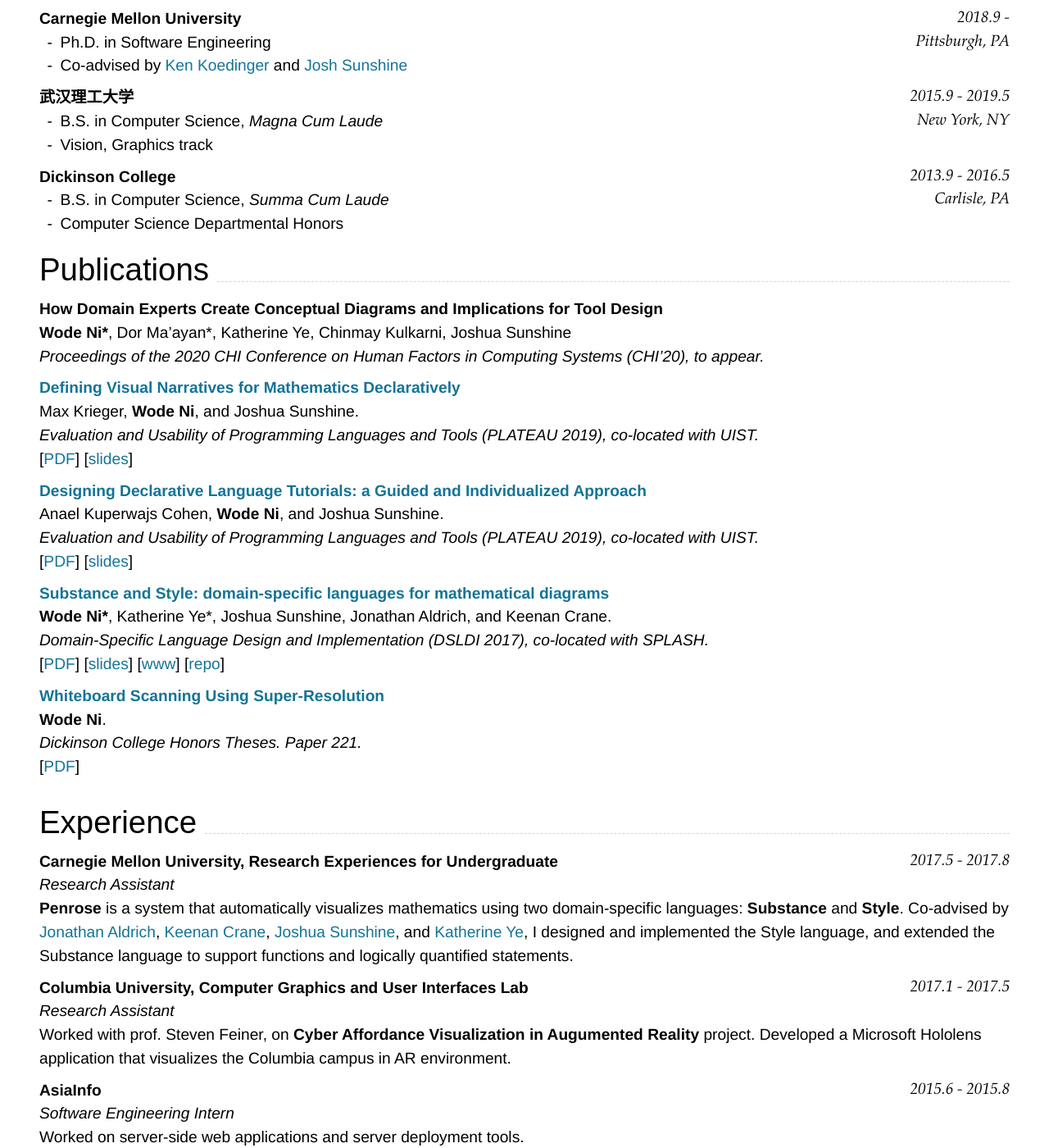
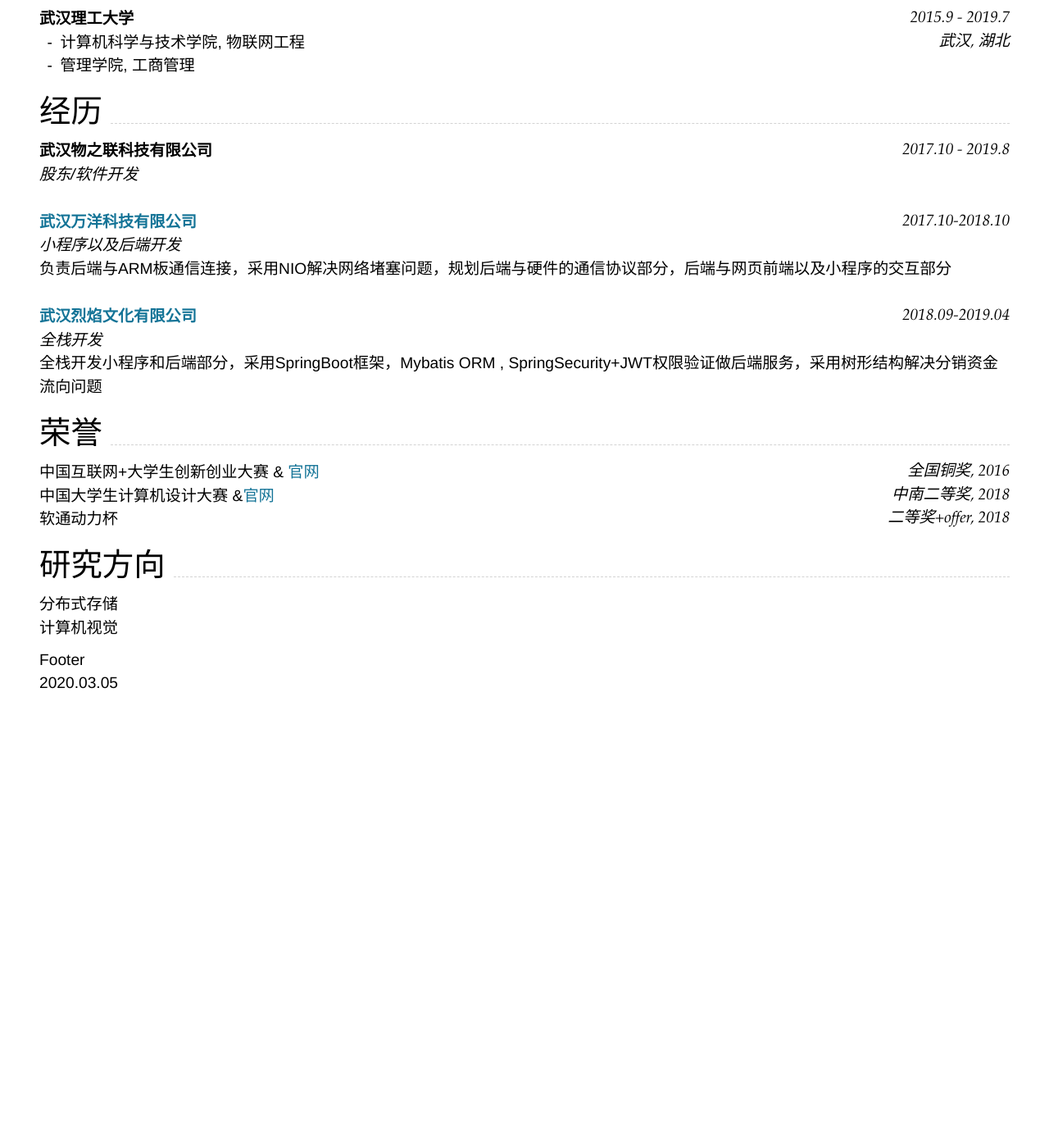
Before and after one commit to Fourous/Fourous.github.io, a Jekyll site: the page built from resumeCH.md, in a window 1280 px wide and 1400 px high, scrolled down 281 px. Shown: the whole window at 82% size. Built offline with Jekyll 4.4.1, drawn with Linux system fonts in a browser that asks for light colours; our own code applies the rules of GitHub Pages for plain Markdown files; after the commit the page ends 1177 px from its top, so only the background shows below that; some of the changed text lies outside the part shown.

Commit message:
add badage,delete english resume,add readme

````diff
--- a/about.html
+++ b/about.html
@@ -16,7 +16,7 @@
 <h1><strong>Hello</strong></h1>
 <a href="{{ site.baseurl }}/resumeCH"><strong>简历</strong></a>
 </br>
-<a href="{{ site.baseurl }}/resume"><strong>Resume</strong></a>
+<!-- <a href="{{ site.baseurl }}/resume"><strong>Resume</strong></a> -->
 <p>豆瓣：<a href="https://www.douban.com/people/133039065/"><strong>Fourous</strong></a></p>
 <p>知乎：<a href="https://www.zhihu.com/people/fourous"><strong>Fourous</strong></a></p>
 <p>掘金：<a href="https://juejin.im/user/5843c34a61ff4b006c2f6bdc"><strong>Fourous</strong></a></p>
--- a/codecov.yml
+++ /dev/null
@@ -1,2 +0,0 @@
-codecov:
-  token: d8b2c89f-64a9-4b9a-ac44-da4e871caeff
--- a/resumeCH.md
+++ b/resumeCH.md
@@ -10,127 +10,43 @@
 
 #  刘治桧
 
-<!--
-include contact information from the front matter
-Supported arguments:
-    - homepage: url, text
-    - phone
-    - email
--->
-
 {% include cv-contact.html %}
 
-## Education
+## 教育
 
-### **Carnegie Mellon University** `2018.9 -`
+### **武汉理工大学** `2015.9 - 2019.7`
 
 ```
-Pittsburgh, PA
+武汉, 湖北
 ```
 
-- Ph.D. in Software Engineering
-- Co-advised by [Ken Koedinger](http://pact.cs.cmu.edu/koedinger.html) and [Josh Sunshine](http://www.cs.cmu.edu/~jssunshi/)
+- 计算机科学与技术学院, 物联网工程
+- 管理学院, 工商管理
 
-### **武汉理工大学** `2015.9 - 2019.5`
+## 经历
 
-```
-New York, NY
-```
+### **武汉物之联科技有限公司** `2017.10 - 2019.8`
 
-- B.S. in Computer Science, _Magna Cum Laude_
-- Vision, Graphics track
+_股东/软件开发_<br><br>
+**[武汉万洋科技有限公司](https://github.com/Fourous/wanyangculture)**  `2017.10-2018.10`
+<br>_小程序以及后端开发_<br>
+负责后端与ARM板通信连接，采用NIO解决网络堵塞问题，规划后端与硬件的通信协议部分，后端与网页前端以及小程序的交互部分<br><br>
 
-### **Dickinson College** `2013.9 - 2016.5`
+**[武汉烈焰文化有限公司](https://github.com/Fourous/lieyan)** `2018.09-2019.04`
+<br>_全栈开发_<br>
+全栈开发小程序和后端部分，采用SpringBoot框架，Mybatis ORM , SpringSecurity+JWT权限验证做后端服务，采用树形结构解决分销资金流向问题
 
-```
-Carlisle, PA
-```
+## 荣誉
 
-- B.S. in Computer Science, _Summa Cum Laude_
-- Computer Science Departmental Honors
+中国互联网+大学生创新创业大赛 & [官网](https://cy.ncss.org.cn/index.html) `全国铜奖, 2016` <br>
+中国大学生计算机设计大赛 &[官网](http://jsjds.ruc.edu.cn/) `中南二等奖, 2018` <br>
+软通动力杯  `二等奖+offer, 2018` <br>
 
-## Publications
+## 研究方向
 
-### **How Domain Experts Create Conceptual Diagrams and Implications for Tool Design**
+ 分布式存储<br>
+ 计算机视觉<br>
 
-**Wode Ni\***, Dor Ma'ayan\*, Katherine Ye, Chinmay Kulkarni, Joshua Sunshine<br>
-_Proceedings of the 2020 CHI Conference on Human Factors in Computing Systems (CHI'20), to appear._
+### Footer
 
-### [**Defining Visual Narratives for Mathematics Declaratively**](http://plateau-workshop.org/assets/papers-2019/9.pdf)
-
-Max Krieger, **Wode Ni**, and Joshua Sunshine.<br>
-_Evaluation and Usability of Programming Languages and Tools (PLATEAU 2019), co-located with UIST._<br>
-[[PDF](http://plateau-workshop.org/assets/papers-2019/9.pdf)]
-[[slides](https://www.cs.cmu.edu/~woden/assets/plateau-19-presentation.pdf)]
-
-### [**Designing Declarative Language Tutorials: a Guided and Individualized Approach**](http://plateau-workshop.org/assets/papers-2019/2.pdf)
-
-Anael Kuperwajs Cohen, **Wode Ni**, and Joshua Sunshine.<br>
-_Evaluation and Usability of Programming Languages and Tools (PLATEAU 2019), co-located with UIST._<br>
-[[PDF](http://plateau-workshop.org/assets/papers-2019/2.pdf)]
-[[slides](https://www.cs.cmu.edu/~woden/assets/plateau-19-presentation.pdf)]
-
-### [**Substance and Style: domain-specific languages for mathematical diagrams**](https://2017.splashcon.org/event/dsldi-2017-substance-and-style-domain-specific-languages-for-mathematical-diagrams)
-
-**Wode Ni\***, Katherine Ye\*, Joshua Sunshine, Jonathan Aldrich, and Keenan Crane.<br> _Domain-Specific Language Design and Implementation (DSLDI 2017), co-located with SPLASH._ <br>
-[[PDF](https://www.cs.cmu.edu/~woden/assets/dsldi.pdf)]
-[[slides](https://www.cs.cmu.edu/~woden/assets/dsldi-presentation.pdf)]
-[[www](http://penrose.ink)]
-[[repo](https://github.com/penrose/penrose)]
-
-### [**Whiteboard Scanning Using Super-Resolution**](http://scholar.dickinson.edu/student_honors/221/)
-
-**Wode Ni**.<br> _Dickinson College Honors Theses. Paper 221._<br>
-[[PDF](https://www.cs.cmu.edu/~woden/assets/superres.pdf)]
-
-----
-
-## Experience
-
-### **Carnegie Mellon University, Research Experiences for Undergraduate** `2017.5 - 2017.8`
-
-_Research Assistant_<br>
-**Penrose** is a system that automatically visualizes mathematics using two domain-specific languages: **Substance** and **Style**. Co-advised by [Jonathan Aldrich](https://www.cs.cmu.edu/~./aldrich/), [Keenan Crane](https://www.cs.cmu.edu/~kmcrane/), [Joshua Sunshine](http://www.cs.cmu.edu/~jssunshi/), and [Katherine Ye](https://www.cs.cmu.edu/~kqy/), I designed and implemented the Style language, and extended the Substance language to support functions and logically quantified statements.
-
-### **Columbia University, Computer Graphics and User Interfaces Lab** `2017.1 - 2017.5`
-
-_Research Assistant_<br>
-Worked with prof. Steven Feiner, on **Cyber Affordance Visualization in Augumented Reality** project. Developed a Microsoft Hololens application that visualizes the Columbia campus in AR environment.
-
-### **AsiaInfo** `2015.6 - 2015.8`
-
-_Software Engineering Intern_<br>
-Worked on server-side web applications and server deployment tools.
-
-## Advising
-
-Max Krieger (CMU, independent research & [REUSE](https://www.cmu.edu/scs/isr/reuse/)) `CMU, 2018 - Now` <br>
-Courtney Miller (New College of Florida, [REUSE](https://www.cmu.edu/scs/isr/reuse/)) `CMU, 2019` <br>
-Anael Kuperwajs Cohen (Macalester College, [REUSE](https://www.cmu.edu/scs/isr/reuse/)) `CMU, 2019` <br>
-
-## Teaching
-
-Teaching Assistant, **Programming Languages and Translators (COMS 4115)** `Columbia, 2017 - 2018` <br>
-Teaching Assistant, **Introduction to Java II (COMP 132)** `Dickinson, 2016` <br>
-Peer Tutor, **Data Structures and Problem Solving (COMP 232)** `Dickinson, 2016` <br>
-Computer Lab Consultant `Dickinson, 2014 - 2016` <br>
-
-## Honors & Awards
-
-Phi Beta Kappa `Dickinson, 2018` <br>
-Excellence in Computer Science Award `Columbia, 2018` <br>
-Travel Award PL Mentoring Workshop (PLMW) `SPLASH, 2018` <br>
-Tau Beta Pi, Engineering Honor Society `Columbia, 2017` <br>
-Computer Science Departmental Honors `Dickinson, 2016` <br>
-Pi Mu Epsilon, Mathematics Honor Society `Dickinson, 2016` <br>
-Upsilon Pi Epsilon, Computer Science Honor Society `Dickinson, 2016` <br>
-Alpha Lambda Delta, First year Honor Society `Dickinson, 2013`<br>
-John Montgomery Scholarship `Dickinson, 2013` <br>
-
-## Service
-
-Research Experiences for Undergraduates in Software Engineering (REUSE) Admission Committee `CMU, 2019`
-
-<!-- ### Footer
-
-Last updated: May 2013 -->
+2020.03.05
````
Also changed, not shown: package.json (+6 -6 lines), resume.md (deleted, +0 -137 lines), .travis.yml, README.md, 5 other files.
